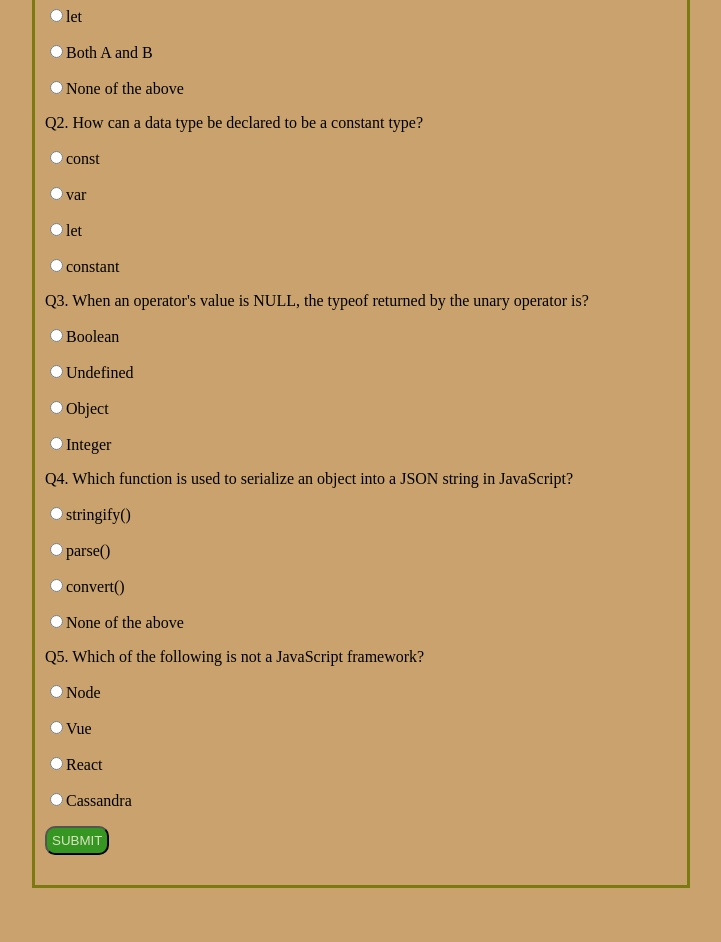
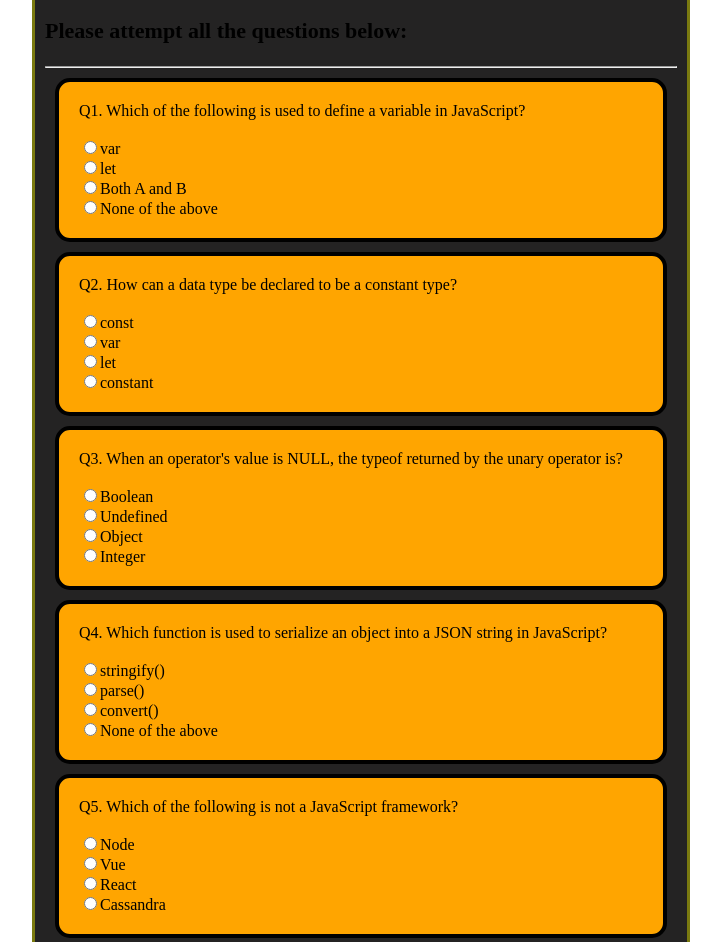
Before and after one commit to ndalilavin/week3_ip, a plain HTML site: page index.html in a window 1280 px wide. Shown: the part 214-1156 px from the top of the page, without its empty margins (279-1000 px from the left). Before the commit the page ends 1110 px from the top, so only its background shows below. Drawn offline with Linux system fonts and the light colour scheme; a web font is replaced by a local one.

Commit message:
Changed the page color

```diff
--- a/index.html
+++ b/index.html
@@ -13,49 +13,51 @@
 <body>
     <section class="content">
         <div class="title">
+            <img src="./assets/images/logo.png" alt="logo" height="100" width="100">
             <h1>QUIZ BOARD</h1>
+            <p id="instructions"><strong>Please attempt all the questions below:</strong></p>
         </div>
         <hr>
         <div class="quizzes">
             <form name="questions" id="questions">
-                <div class="q1">
-                    <p>Q1. Which of the following is used to define a variable in JavaScript? </p>
-                    <p><input type="radio" name="q1" value="var">var</p>
-                    <p><input type="radio" name="q1" value="let">let</p>
-                    <p><input type="radio" name="q1" value="Both A and B">Both A and B</p>
-                    <p><input type="radio" name="q1" value="None of the above">None of the above</p>
+                <div class="boxed">
+                    Q1. Which of the following is used to define a variable in JavaScript? <br><br>
+                    <input type="radio" name="q1" value="var">var <br>
+                    <input type="radio" name="q1" value="let">let <br>
+                    <input type="radio" name="q1" value="Both A and B">Both A and B <br>
+                    <input type="radio" name="q1" value="None of the above">None of the above <br>
                 </div>
 
-                <div class="q2">
-                    <p>Q2. How can a data type be declared to be a constant type? </p>
-                    <p><input type="radio" name="q2" value="const">const</p>
-                    <p><input type="radio" name="q2" value="var">var</p>
-                    <p><input type="radio" name="q2" value="let">let</p>
-                    <p><input type="radio" name="q2" value="constant">constant</p>
+                <div class="boxed">
+                    Q2. How can a data type be declared to be a constant type? <br><br>
+                    <input type="radio" name="q2" value="const">const <br>
+                    <input type="radio" name="q2" value="var">var <br>
+                    <input type="radio" name="q2" value="let">let <br>
+                    <input type="radio" name="q2" value="constant">constant <br>
                 </div>
 
-                <div class="q3">
-                    <p>Q3. When an operator's value is NULL, the typeof returned by the unary operator is? </p>
-                    <p><input type="radio" name="q3" value="Boolean">Boolean</p>
-                    <p><input type="radio" name="q3" value="Undefined">Undefined</p>
-                    <p><input type="radio" name="q3" value="Object">Object</p>
-                    <p><input type="radio" name="q3" value="Integer">Integer</p>
+                <div class="boxed">
+                    Q3. When an operator's value is NULL, the typeof returned by the unary operator is? <br><br>
+                    <input type="radio" name="q3" value="Boolean">Boolean <br>
+                    <input type="radio" name="q3" value="Undefined">Undefined <br>
+                    <input type="radio" name="q3" value="Object">Object <br>
+                    <input type="radio" name="q3" value="Integer">Integer <br>
                 </div>
 
-                <div class="q4">
-                    <p>Q4. Which function is used to serialize an object into a JSON string in JavaScript? </p>
-                    <p><input type="radio" name="q4" value="stringify()">stringify()</p>
-                    <p><input type="radio" name="q4" value="parse()">parse()</p>
-                    <p><input type="radio" name="q4" value="convert()">convert()</p>
-                    <p><input type="radio" name="q4" value="None of the above">None of the above</p>
+                <div class="boxed">
+                    Q4. Which function is used to serialize an object into a JSON string in JavaScript? <br><br>
+                    <input type="radio" name="q4" value="stringify()">stringify()<br>
+                    <input type="radio" name="q4" value="parse()">parse()<br>
+                    <input type="radio" name="q4" value="convert()">convert()<br>
+                    <input type="radio" name="q4" value="None of the above">None of the above<br>
                 </div>
 
-                <div class="q2">
-                    <p>Q5. Which of the following is not a JavaScript framework? </p>
-                    <p><input type="radio" name="q5" value="Node">Node</p>
-                    <p><input type="radio" name="q5" value="Vue">Vue</p>
-                    <p><input type="radio" name="q5" value="React">React</p>
-                    <p><input type="radio" name="q5" value="Cassandra">Cassandra</p>
+                <div class="boxed">
+                    Q5. Which of the following is not a JavaScript framework? <br><br>
+                    <input type="radio" name="q5" value="Node">Node<br>
+                    <input type="radio" name="q5" value="Vue">Vue<br>
+                    <input type="radio" name="q5" value="React">React<br>
+                    <input type="radio" name="q5" value="Cassandra">Cassandra<br>
                 </div>
 
                 <input type="button" name="" value="SUBMIT" id="submitBtn" onclick="findScore()">
--- a/index.js
+++ b/index.js
@@ -1,6 +1,7 @@
+
+var score = 0;
+
 function findScore() {
-
-    var score = 0;
 
     var quiz1 = document.questions.q1.value;
     if (quiz1 == "Both A and B") {score++}
@@ -35,5 +36,10 @@ function findScore() {
         myscore.textContent=`Your score is ${score}. Excellent work, Congratulations!`;
 
     }
+}
+
+function getScore() {
+
+
 
 }
--- a/styles.css
+++ b/styles.css
@@ -1,12 +1,16 @@
-*{
-    background-color: rgb(201, 162, 110);
-}
 
 .content {
     margin: auto;
     width: 50%;
     border: 3px solid rgb(122, 122, 16);
     padding: 10px;
+    background-color: rgb(36, 35, 35);
+}
+
+.title img {
+    margin-left: auto;
+    margin-right: auto;
+    display: block;
 }
 
 .title>h1{
@@ -14,6 +18,18 @@
     font-family: 'Lucida Handwriting Std', sans-serif;
     text-align: center;
     text-decoration: underline;
+}
+
+#instructions {
+    font-size: 22px;
+}
+
+.boxed {
+    padding: 20px;
+    border: 4px solid black;
+    margin: 10px;
+    border-radius: 15px;
+    background-color: orange;
 }
 
 #submitBtn {
```
Also changed, not shown: assets/images/logo.png (added).
